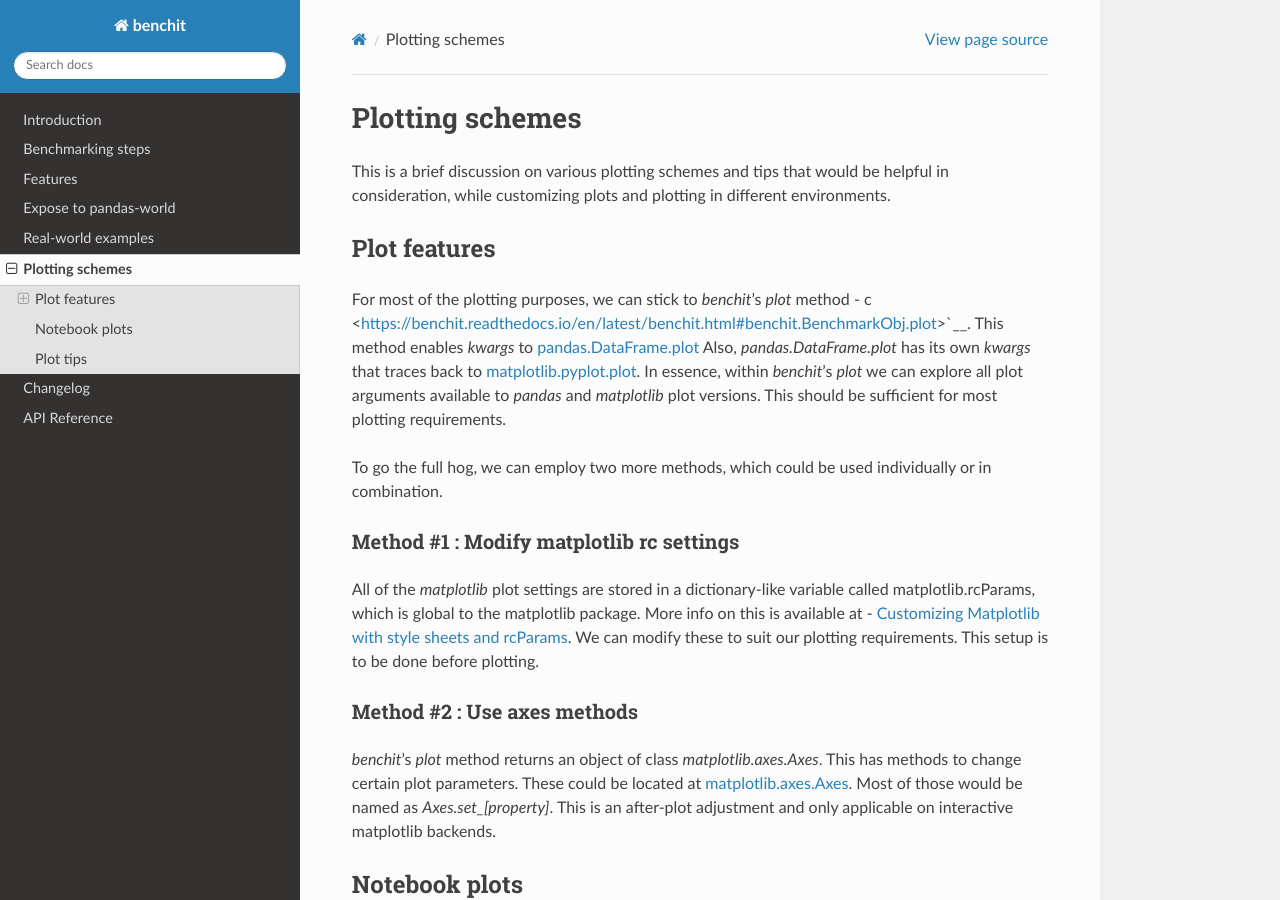
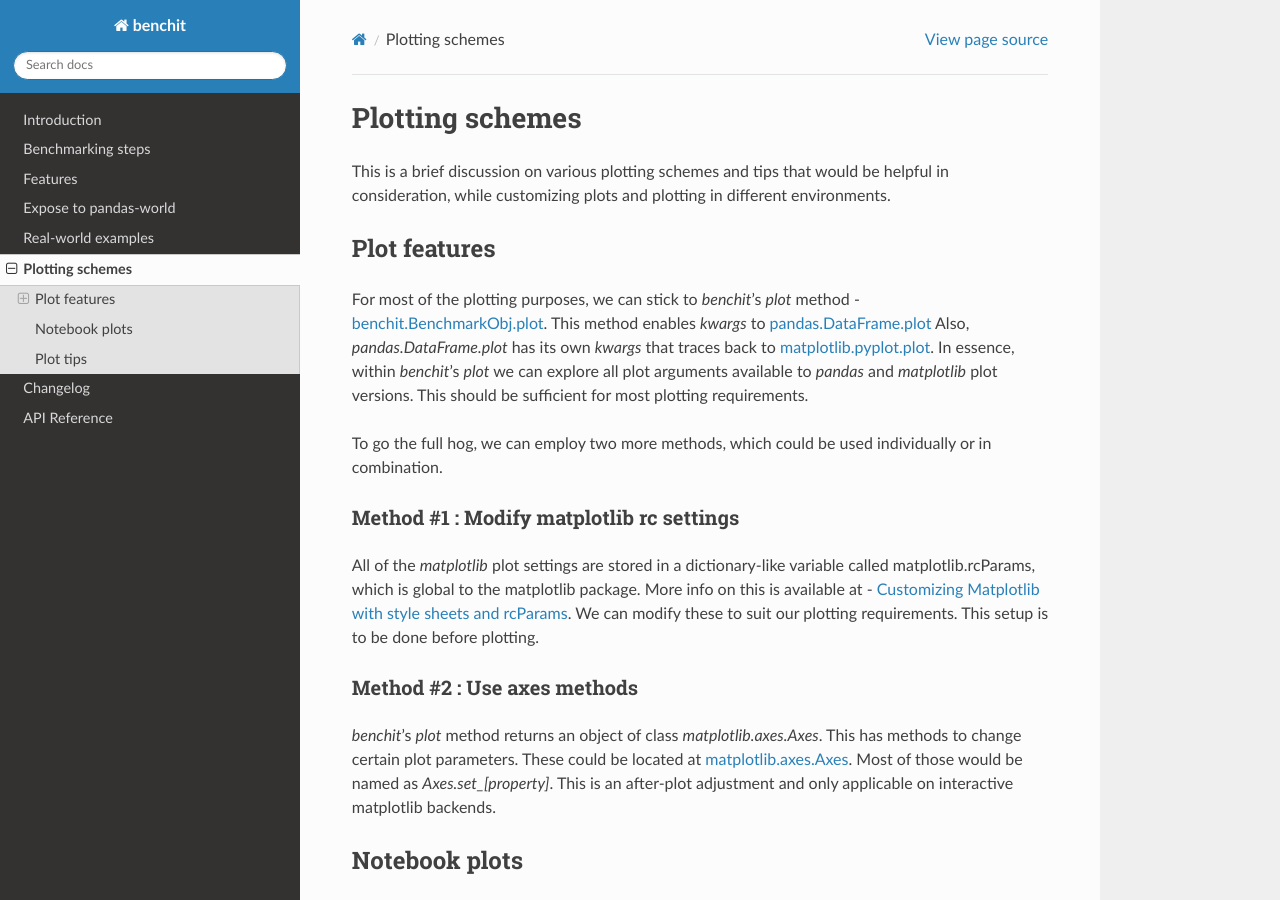
Before and after one commit to droyed/benchit, a Sphinx documentation site: the page built from docs/source/plot.rst, in a window 1280 px wide and 900 px high. Built offline with Sphinx 7.4.7 and the Read the Docs theme 2.0.0, drawn with Linux system fonts in a browser that asks for light colours; pages that are not in the unit, such as notebooks, are missing from menus; some of the changed lines change nothing that is shown.

Commit message:
docs fix

```diff
--- a/docs/source/plot.rst
+++ b/docs/source/plot.rst
@@ -6,7 +6,7 @@ This is a brief discussion on various plotting schemes and tips that would be he
 Plot features
 -------------
 
-For most of the plotting purposes, we can stick to `benchit`'s `plot` method - c <https://benchit.readthedocs.io/en/latest/benchit.html#benchit.BenchmarkObj.plot>`__. This method enables `kwargs` to `pandas.DataFrame.plot <https://pandas.pydata.org/pandas-docs/stable/reference/api/pandas.DataFrame.plot.html#pandas-dataframe-plot>`__ Also, `pandas.DataFrame.plot` has its own `kwargs` that traces back to `matplotlib.pyplot.plot <https://matplotlib.org/api/_as_gen/matplotlib.pyplot.plot.html#matplotlib.pyplot.plot>`__. In essence, within `benchit`'s `plot` we can explore all plot arguments available to `pandas` and `matplotlib` plot versions. This should be sufficient for most plotting requirements.
+For most of the plotting purposes, we can stick to `benchit`'s `plot` method - `benchit.BenchmarkObj.plot <https://benchit.readthedocs.io/en/latest/benchit.html#benchit.BenchmarkObj.plot>`__. This method enables `kwargs` to `pandas.DataFrame.plot <https://pandas.pydata.org/pandas-docs/stable/reference/api/pandas.DataFrame.plot.html#pandas-dataframe-plot>`__ Also, `pandas.DataFrame.plot` has its own `kwargs` that traces back to `matplotlib.pyplot.plot <https://matplotlib.org/api/_as_gen/matplotlib.pyplot.plot.html#matplotlib.pyplot.plot>`__. In essence, within `benchit`'s `plot` we can explore all plot arguments available to `pandas` and `matplotlib` plot versions. This should be sufficient for most plotting requirements.
 
 To go the full hog, we can employ two more methods, which could be used individually or in combination.
 
```
